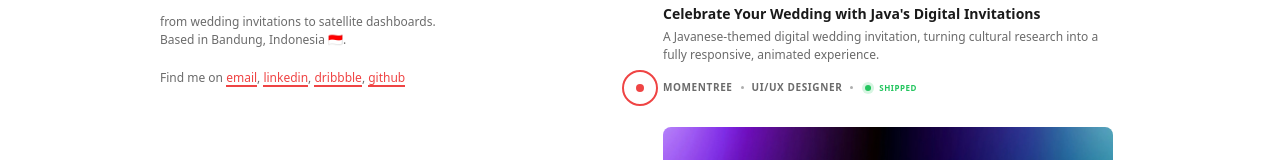
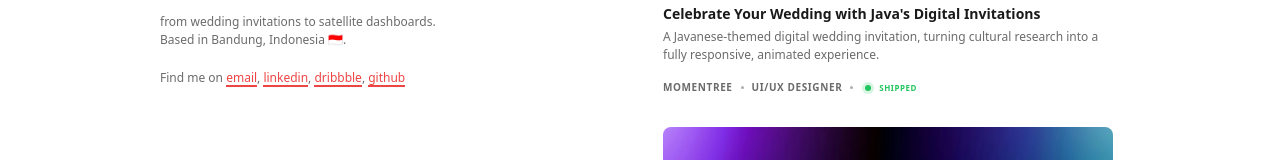
Before and after one commit to Alifmslm/portfolio-alif, a Next.js app: page / in a window 1280 px wide. Shown: the part 312-472 px from the top of the page. Built offline with nearby package versions, Linux system fonts and the light colour scheme; a web font is replaced by a local one.

Commit message:
feat: bring cursor to default mode

```diff
--- a/src/app/globals.css
+++ b/src/app/globals.css
@@ -58,43 +58,6 @@ body {
   transition: background-color 0.3s ease, border-color 0.3s ease;
 }
 
-* {
-  cursor: none !important;
-}
-
-.smooth-cursor {
-  position: fixed;
-  top: 0;
-  left: 0;
-  width: 36px;
-  height: 36px;
-  margin: -18px 0 0 -18px;
-  border-radius: 50%;
-  border: 2px solid var(--color-red);
-  background: transparent;
-  pointer-events: none;
-  z-index: 999;
-  opacity: 1;
-  transition: opacity 0.18s ease;
-  will-change: transform;
-}
-
-.smooth-cursor-dot {
-  position: absolute;
-  top: 50%;
-  left: 50%;
-  width: 8px;
-  height: 8px;
-  margin: -4px 0 0 -4px;
-  border-radius: 50%;
-  background: var(--color-red);
-  will-change: transform;
-}
-
-.smooth-cursor--hidden {
-  opacity: 0;
-}
-
 a {
   color: inherit;
   text-decoration: none;
--- a/src/app/layout.tsx
+++ b/src/app/layout.tsx
@@ -5,7 +5,6 @@ import "@fontsource/stack-sans-text/500.css";
 import "@fontsource/stack-sans-text/600.css";
 import "@fontsource/stack-sans-text/700.css";
 import type { Metadata } from "next";
-import SmoothCursor from "@/components/smooth-cursor";
 import ThemeToggle from "@/components/ThemeToggle";
 import "./globals.css";
 
@@ -30,7 +29,6 @@ export default function RootLayout({
       </head>
       <body>
         {children}
-        <SmoothCursor />
         <ThemeToggle />
       </body>
     </html>
--- a/src/components/ThemeToggle.tsx
+++ b/src/components/ThemeToggle.tsx
@@ -27,7 +27,6 @@ export default function ThemeToggle() {
       className={styles.toggle}
       onClick={toggle}
       aria-label={`Switch to ${theme === "light" ? "dark" : "light"} mode`}
-      data-cursor-hide
     >
       {theme === "light" ? <Moon size={16} strokeWidth={2} /> : <Sun size={16} strokeWidth={2} />}
     </button>
--- a/src/components/smooth-cursor.tsx
+++ /dev/null
@@ -1,83 +0,0 @@
-"use client";
-
-import { useEffect, useRef, useState } from "react";
-
-const lerp = (a: number, b: number, t: number) => a + (b - a) * t;
-
-const HIDE_SELECTOR =
-  "a, button, [role='button'], [data-cursor-hide], input, textarea, select";
-
-const LERP = 0.12;
-const LAG_FACTOR = 0.4;
-const MAX_OFFSET = 9;
-
-export default function SmoothCursor() {
-  const ringRef = useRef<HTMLDivElement>(null);
-  const dotRef = useRef<HTMLDivElement>(null);
-  const posRef = useRef({ x: 0, y: 0 });
-  const targetRef = useRef({ x: 0, y: 0 });
-  const prevPosRef = useRef({ x: 0, y: 0 });
-  const [hidden, setHidden] = useState(false);
-
-  useEffect(() => {
-    const ring = ringRef.current;
-    const dot = dotRef.current;
-    if (!ring || !dot) return;
-
-    const centerX = window.innerWidth / 2;
-    const centerY = window.innerHeight / 2;
-    targetRef.current = { x: centerX, y: centerY };
-    posRef.current = { x: centerX, y: centerY };
-    prevPosRef.current = { x: centerX, y: centerY };
-
-    const onMove = (e: MouseEvent) => {
-      targetRef.current.x = e.clientX;
-      targetRef.current.y = e.clientY;
-
-      const el = e.target as Element | null;
-      setHidden(el != null && el.closest(HIDE_SELECTOR) != null);
-    };
-
-    window.addEventListener("mousemove", onMove);
-
-    let raf = 0;
-    const loop = () => {
-      posRef.current.x = lerp(posRef.current.x, targetRef.current.x, LERP);
-      posRef.current.y = lerp(posRef.current.y, targetRef.current.y, LERP);
-
-      const vx = posRef.current.x - prevPosRef.current.x;
-      const vy = posRef.current.y - prevPosRef.current.y;
-
-      let ox = -vx * LAG_FACTOR;
-      let oy = -vy * LAG_FACTOR;
-      const mag = Math.sqrt(ox * ox + oy * oy);
-      if (mag > MAX_OFFSET) {
-        ox = (ox / mag) * MAX_OFFSET;
-        oy = (oy / mag) * MAX_OFFSET;
-      }
-
-      ring.style.transform = `translate(${posRef.current.x}px, ${posRef.current.y}px)`;
-      dot.style.transform = `translate(${ox}px, ${oy}px)`;
-
-      prevPosRef.current = { x: posRef.current.x, y: posRef.current.y };
-
-      raf = requestAnimationFrame(loop);
-    };
-    raf = requestAnimationFrame(loop);
-
-    return () => {
-      cancelAnimationFrame(raf);
-      window.removeEventListener("mousemove", onMove);
-    };
-  }, []);
-
-  return (
-    <div
-      ref={ringRef}
-      className={`smooth-cursor${hidden ? " smooth-cursor--hidden" : ""}`}
-      aria-hidden="true"
-    >
-      <div ref={dotRef} className="smooth-cursor-dot" />
-    </div>
-  );
-}
```
